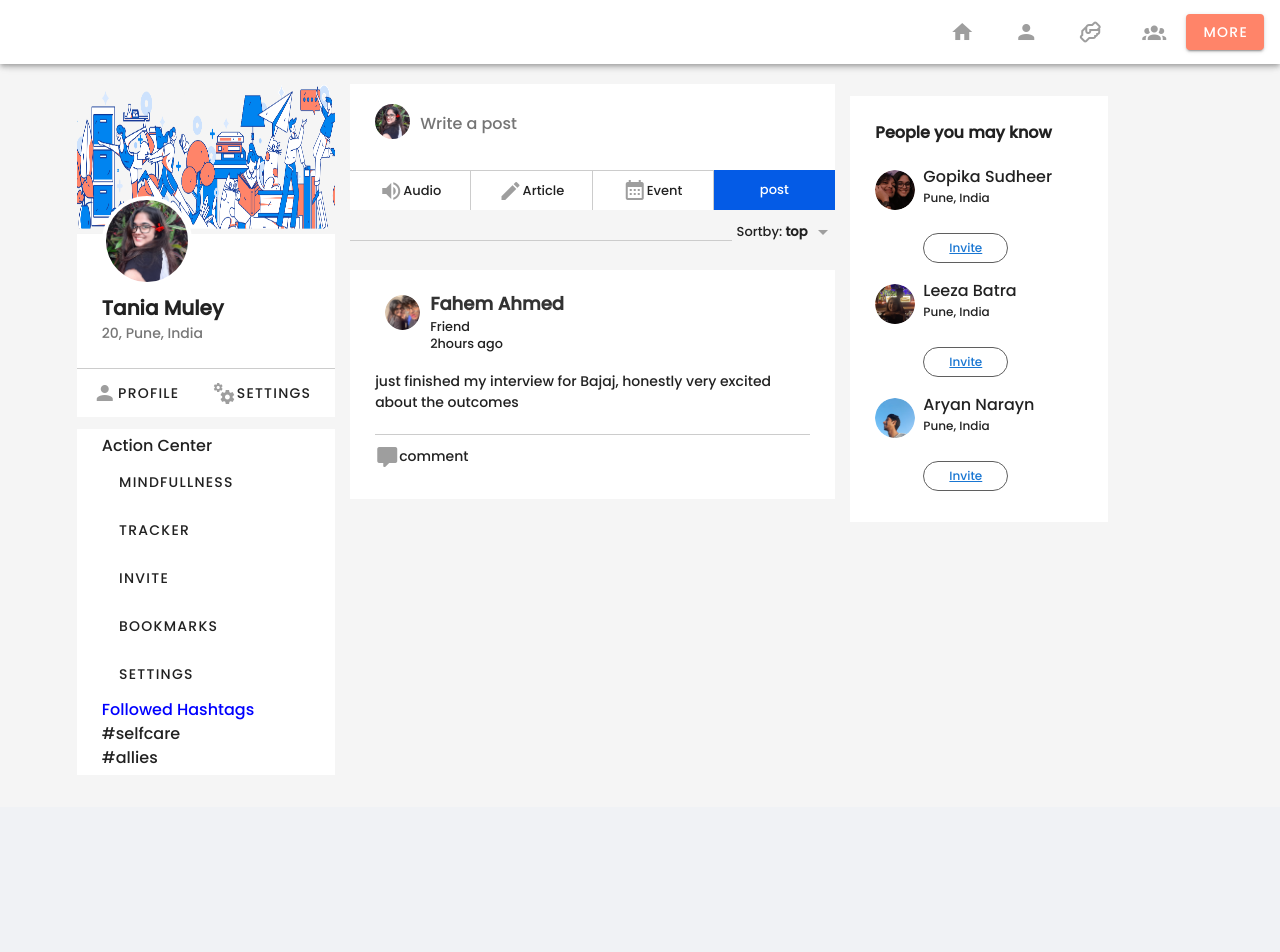
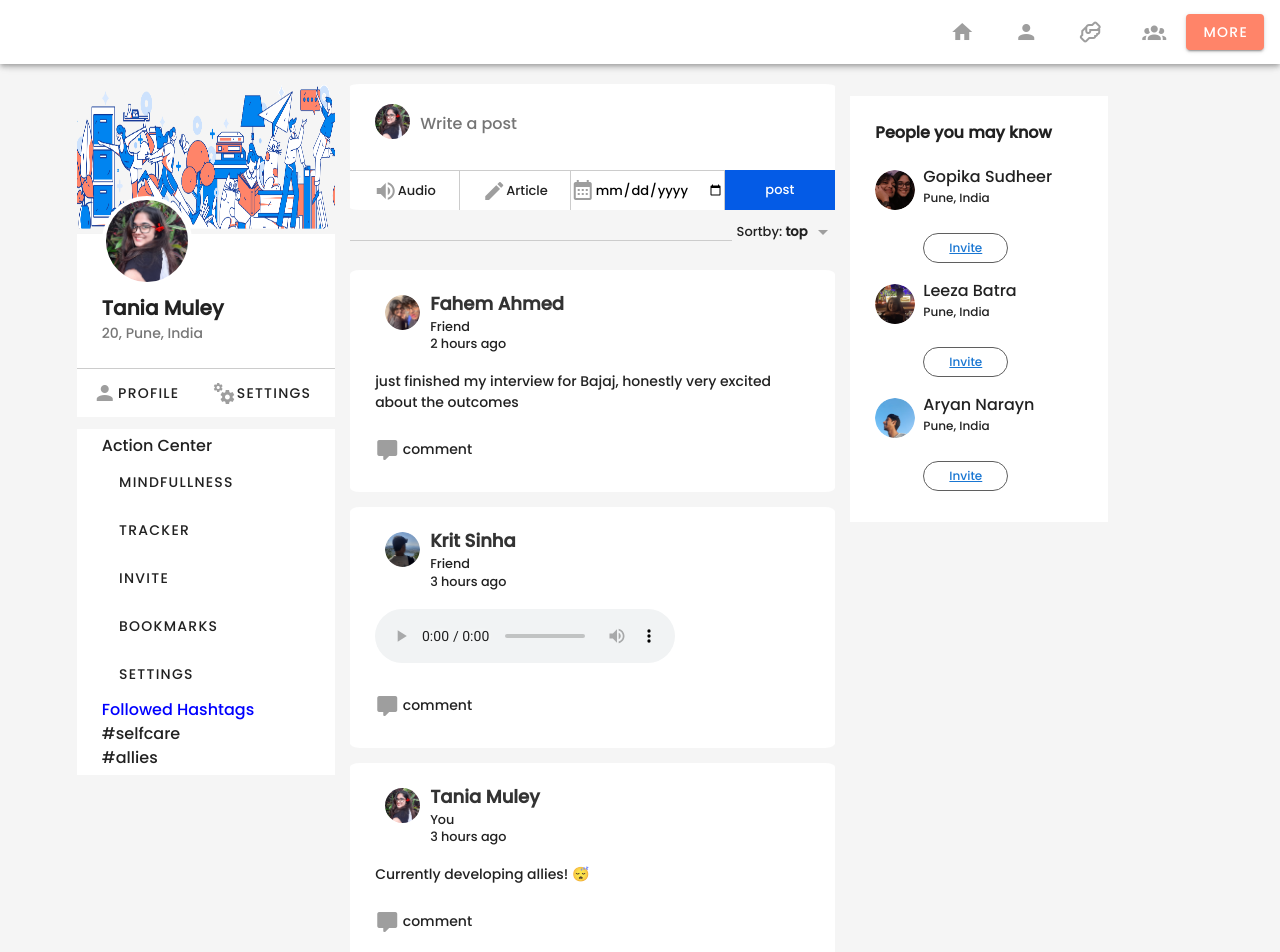
Before and after one commit to tan275/AlliesProject, a Vue app: page /feed in a window 1280 px wide. Shown: the top 952 px of the page. Before the commit the page ends 807 px from the top, so only its background shows below. Built offline with nearby package versions, Linux system fonts and the light colour scheme.

Commit message:
Commit - 24/04

```diff
--- a/src/assets/profile.css
+++ b/src/assets/profile.css
@@ -268,6 +268,7 @@ body {
 
 .create-post {
     background: #fff;
+    border-radius: 2%;
 }
 
 .create-post-input {
@@ -357,6 +358,7 @@ body {
     background: #fff;
     padding: 20px 25px 5px;
     margin: 5px 0 15px;
+    border-radius: 2%;
 }
 
 .post-author {
--- a/src/views/Feed.vue
+++ b/src/views/Feed.vue
@@ -35,7 +35,7 @@
                         <v-list-item><v-btn text>Tracker</v-btn></v-list-item>
                         <v-list-item><v-btn text>Invite</v-btn></v-list-item>
                         <v-list-item><v-btn text @click="$router.push('/blog')">Bookmarks</v-btn></v-list-item>
-                        <v-list-item><v-btn text>Settings</v-btn></v-list-item>
+                        <v-list-item><v-btn text @click="$router.push('/settings')">Settings</v-btn></v-list-item>
                     </v-list>
                     <div class="sidebar_title" style="color:blue">Followed Hashtags</div>
                     <div class="recent">
@@ -56,9 +56,9 @@
                     <textarea rows="2" placeholder="Write a post"></textarea>
                 </div>
                 <div class="create-post-links">
-                    <li><v-icon color="grey">mdi-volume-high</v-icon>Audio</li>
-                    <li><v-icon color="grey">mdi-pencil</v-icon>Article</li>
-                    <li><v-icon color="grey">mdi-calendar-month</v-icon>Event</li>
+                    <li><button><v-icon color="grey">mdi-volume-high</v-icon>Audio</button></li>
+                    <li><v-icon color="grey">mdi-pencil</v-icon>Article </li>
+                    <li><v-icon color="grey">mdi-calendar-month</v-icon><input type="date" id="birthday" name="birthday"></li>
                     <li>post</li>
                 </div>
             </div>
@@ -73,22 +73,60 @@
                     <div>
                         <h1>Fahem Ahmed</h1>
                         <small>Friend</small>
-                        <small>2hours ago</small>
+                        <small>2 hours ago</small>
                     </div>
                 </div>
                 <p>
                     just finished my interview for Bajaj, honestly very excited about the outcomes
 
 
-                <div class="post-stats">
+                <div class="post-activity">
+                    <div class="post-activity-links">
+                        <span><v-icon color="grey">mdi-comment</v-icon> comment</span>
+                    </div>
+
 
                 </div>
+                </p>
+            </div>
+
+            <div class="post">
+                <div class="post-author">
+                    <img src="@/assets/images/kritdp.png">
+                    <div>
+                        <h1>Krit Sinha</h1>
+                        <small>Friend</small>
+                        <small>3 hours ago</small>
+                    </div>
+                </div>
+                <p>
+                   <audio controls> <source src="@/assets/images/kritaudio2.ogg" type="audio/ogg"></audio>
+
                 <div class="post-activity">
+                    <div class="post-activity-links">
+                        <span><v-icon color="grey">mdi-comment</v-icon> comment</span>
+                    </div>
 
 
+                </div>
+                </p>
+            </div>
+
+            <div class="post">
+                <div class="post-author">
+                    <img src="@/assets/images/dp.jpeg">
+                    <div>
+                        <h1>Tania Muley</h1>
+                        <small>You</small>
+                        <small>3 hours ago</small>
+                    </div>
+                </div>
+                <p>
+                    Currently developing allies! &#128564;
+
+                <div class="post-activity">
                     <div class="post-activity-links">
-
-                        <span><v-icon color="grey">mdi-comment</v-icon>comment</span>
+                        <span><v-icon color="grey">mdi-comment</v-icon> comment</span>
                     </div>
 
 
```
Also changed, not shown: 1 other file (tests, documents, lock files or other folders).
